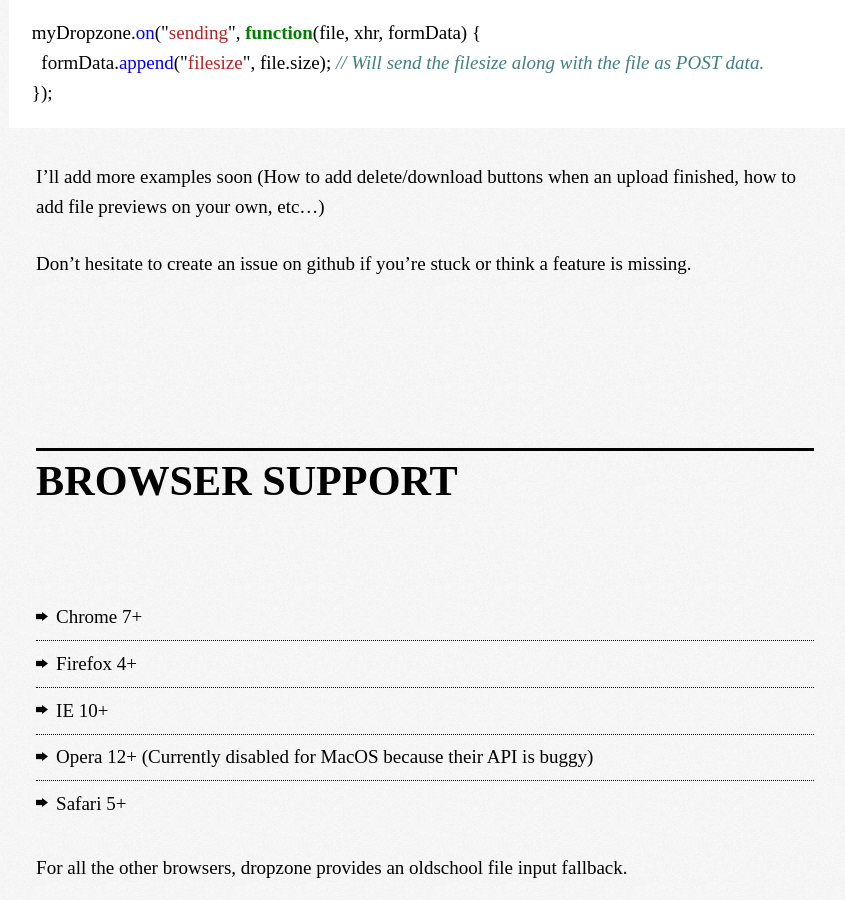
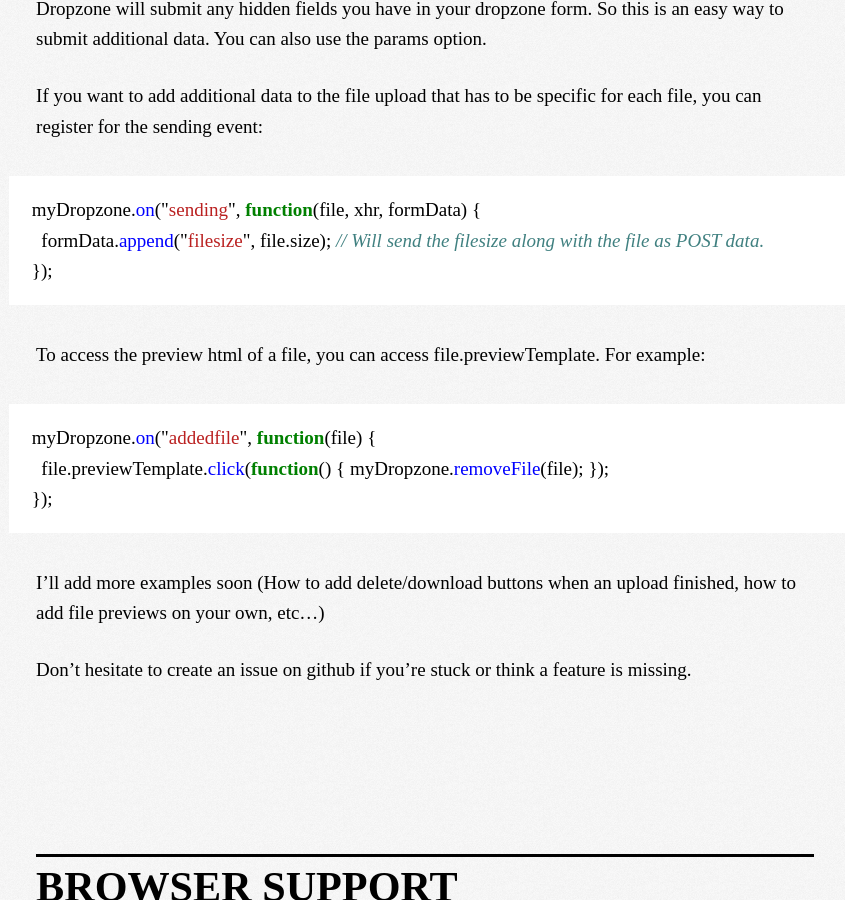
Before and after one commit to dropzone/dropzone, a Jekyll site: the page built from index.md, in a window 1280 px wide and 900 px high, scrolled down 10842 px. Shown: the whole window, without its empty margins (215-1060 px from the left). Built offline with Jekyll 4.4.1, drawn with Linux system fonts in a browser that asks for light colours; Markdown is read by kramdown in place of the engine named in the settings; comment, search, counter and statistics services are not loaded; some of the changed text lies outside the part shown.

Commit message:
Added a previewTemplate info.

````diff
--- a/index.md
+++ b/index.md
@@ -30,6 +30,9 @@ and include it with jQuery like this:
 ```
 
 Dropzone is now activated and available as `window.Dropzone`.
+
+> Dropzone does *not* handle your file uploads on the server. You have to implement
+> the code to receive and store the file yourself.
 
 </section>
 
@@ -293,6 +296,16 @@ myDropzone.on("sending", function(file, xhr, formData) {
 });
 {% endhighlight %}
 
+To access the preview html of a file, you can access `file.previewTemplate`. For
+example:
+
+{% highlight js %}
+myDropzone.on("addedfile", function(file) {
+  file.previewTemplate.click(function() { myDropzone.removeFile(file); });
+});
+{% endhighlight %}
+
+
 I'll add more examples soon (How to add delete/download buttons when an upload finished,
 how to add file previews on your own, etc...)
 
````
